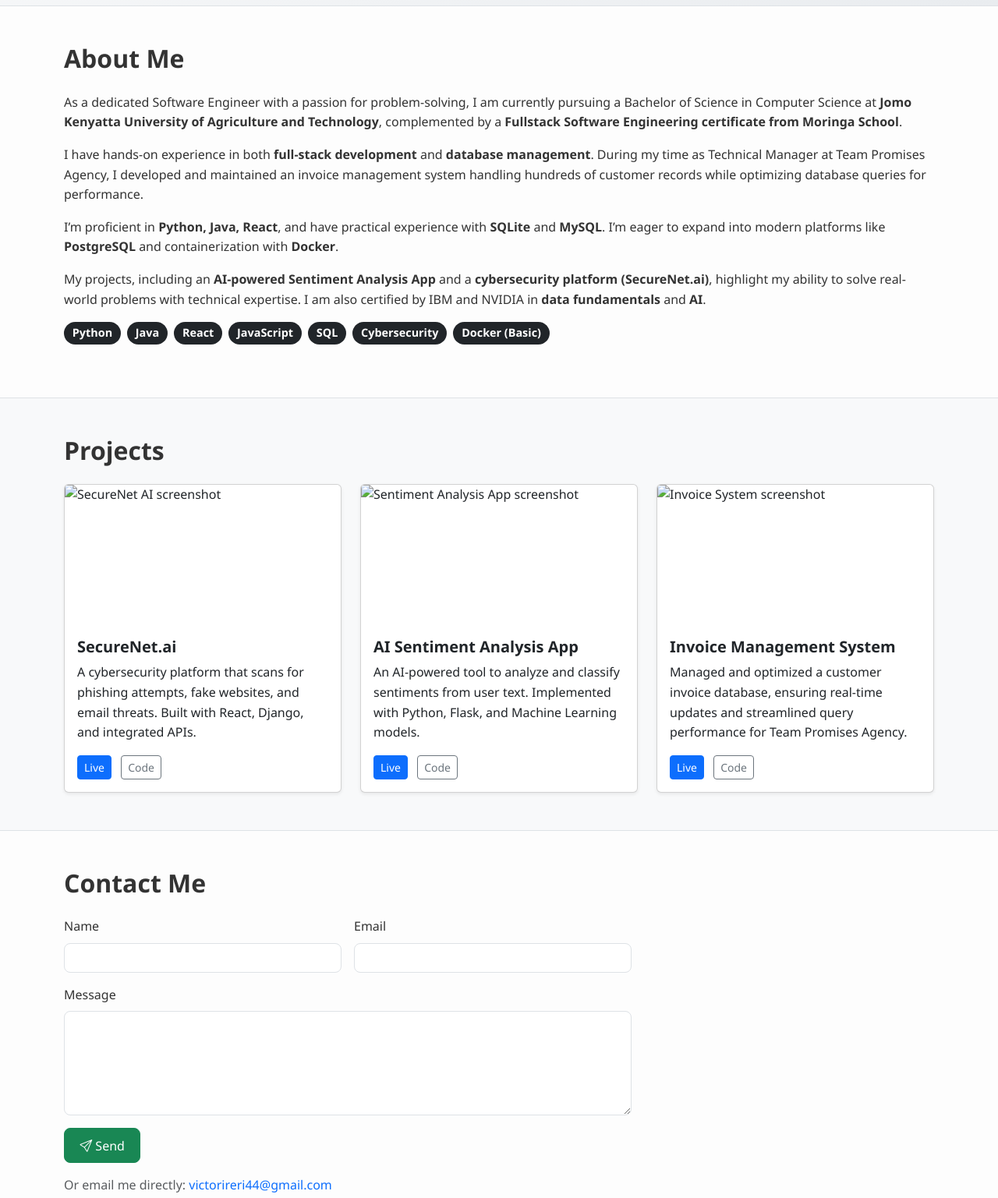
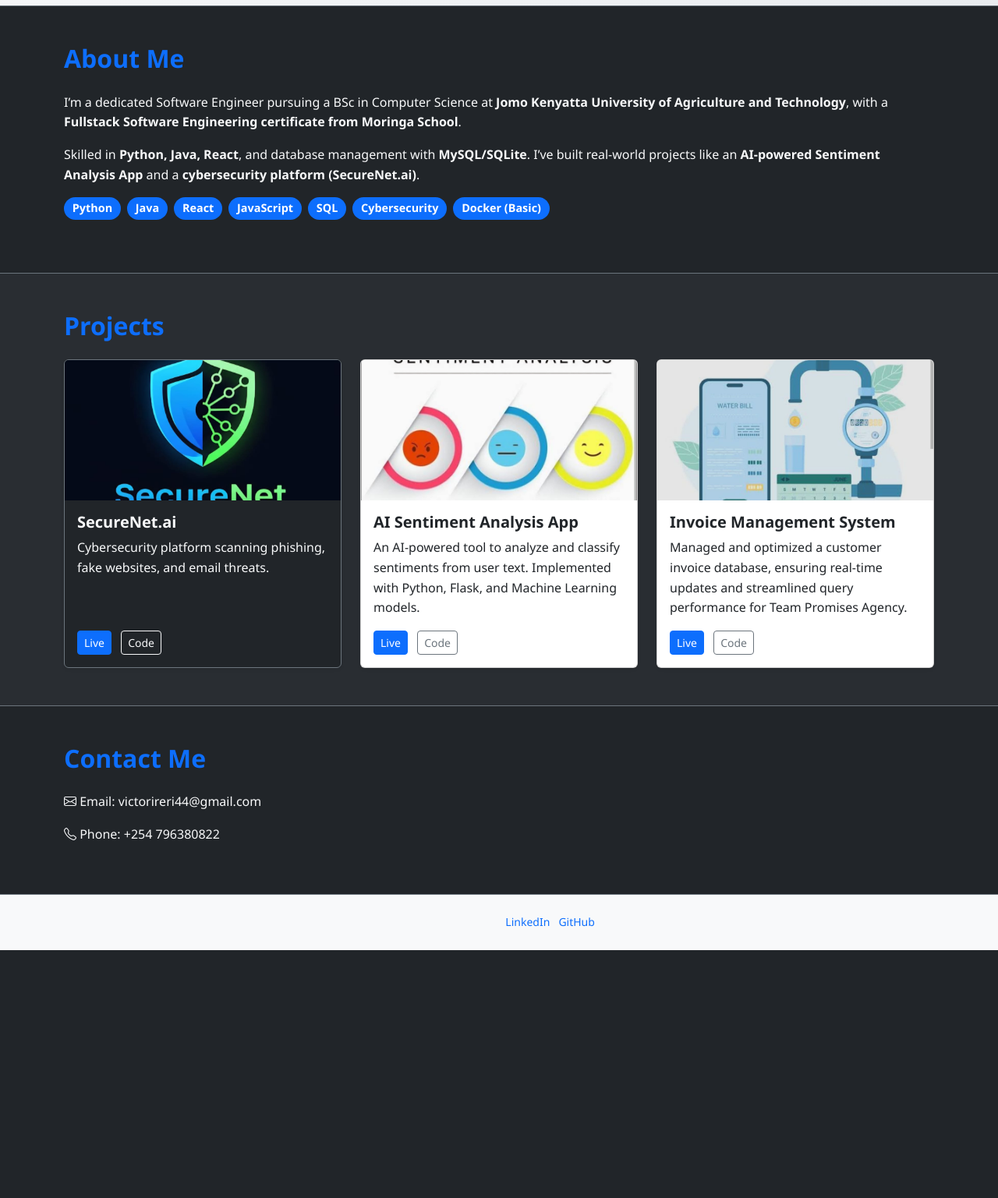
Before and after one commit to oneminuteman/portfolio, a plain HTML site: page index.html in a window 1280 px wide. Shown: the part 360-1897 px from the top of the page at 78% size. After the commit the page ends 1579 px from the top, so only its background shows below. Drawn offline with nearby package versions, Linux system fonts and the light colour scheme; files whose address does not match are found by name.

Commit message:
3rd portfolio

```diff
--- a/index.html
+++ b/index.html
@@ -6,15 +6,15 @@
   <title>Victor Ireri — Portfolio</title>
   <meta name="description" content="Portfolio of Victor Ireri: Software Engineer, Fullstack Developer, Database Enthusiast." />
 
-  <!-- Open Graph (for previews) -->
+  <!-- Open Graph -->
   <meta property="og:title" content="Victor Ireri — Portfolio" />
   <meta property="og:description" content="Software Engineer skilled in Python, Java, React, SQL, and cybersecurity solutions." />
   <meta property="og:type" content="website" />
   <meta property="og:url" content="https://oneminuteman.github.io/portfolio/" />
-  <meta property="og:image" content="images\WhatsApp Image 2025-08-22 at 10.06.09 AM.jpeg" />
+  <meta property="og:image" content="images/profile.jpg" />
 
   <!-- Favicon -->
-  <link rel="icon" href="images\WhatsApp Image 2025-08-22 at 10.06.09 AM.jpeg" />
+  <link rel="icon" href="images/profile.jpg" />
 
   <!-- Bootstrap + Icons -->
   <link href="https://cdn.jsdelivr.net/npm/bootstrap@5.3.3/dist/css/bootstrap.min.css" rel="stylesheet">
@@ -23,11 +23,11 @@
   <!-- Custom Styles -->
   <link rel="stylesheet" href="styles.css" />
 </head>
-<body>
+<body class="bg-dark text-light">
   <!-- Nav -->
-  <nav class="navbar navbar-expand-lg bg-body-tertiary sticky-top border-bottom">
+  <nav class="navbar navbar-expand-lg navbar-dark bg-dark sticky-top border-bottom border-secondary">
     <div class="container">
-      <a class="navbar-brand fw-bold" href="#">Victor Ireri</a>
+      <a class="navbar-brand fw-bold text-primary" href="#">Victor Ireri</a>
       <button class="navbar-toggler" data-bs-toggle="collapse" data-bs-target="#nav">
         <span class="navbar-toggler-icon"></span>
       </button>
@@ -42,14 +42,14 @@
   </nav>
 
   <!-- Hero -->
-  <header class="py-5 bg-light border-bottom">
+  <header class="py-5 border-bottom border-secondary">
     <div class="container d-flex flex-column flex-lg-row align-items-center gap-4">
-      <img src="C:\Users\Hp\oneminuteman\projects\portfolio\images\WhatsApp Image 2025-08-22 at 10.06.09 AM.jpeg" alt="Victor Ireri headshot" class="rounded-circle hero-img" width="200">
+      <img src="images/profile.jpg" alt="Victor Ireri headshot" class="rounded-circle hero-img" width="200">
       <div>
-        <h1 class="display-5 fw-bold">Hi, I’m Victor Ireri</h1>
+        <h1 class="display-5 fw-bold text-primary">Hi, I’m Victor Ireri</h1>
         <p class="lead mb-3">A Software Engineer passionate about problem-solving, full-stack development, and building secure web experiences.</p>
         <a class="btn btn-primary btn-lg me-2" href="#projects"><i class="bi bi-rocket-takeoff"></i> See Projects</a>
-        <a class="btn btn-outline-secondary btn-lg" href="#contact"><i class="bi bi-envelope"></i> Contact</a>
+        <a class="btn btn-outline-light btn-lg" href="#contact"><i class="bi bi-envelope"></i> Contact</a>
       </div>
     </div>
   </header>
@@ -57,62 +57,50 @@
   <!-- About -->
   <section id="about" class="py-5">
     <div class="container">
-      <h2 class="mb-4">About Me</h2>
+      <h2 class="mb-4 text-primary">About Me</h2>
       <p>
-        As a dedicated Software Engineer with a passion for problem-solving, I am currently pursuing a Bachelor of Science in Computer Science at
-        <strong>Jomo Kenyatta University of Agriculture and Technology</strong>, complemented by a
+        I’m a dedicated Software Engineer pursuing a BSc in Computer Science at
+        <strong>Jomo Kenyatta University of Agriculture and Technology</strong>, with a
         <strong>Fullstack Software Engineering certificate from Moringa School</strong>.
       </p>
       <p>
-        I have hands-on experience in both <strong>full-stack development</strong> and <strong>database management</strong>.
-        During my time as Technical Manager at Team Promises Agency, I developed and maintained an invoice management system
-        handling hundreds of customer records while optimizing database queries for performance.
-      </p>
-      <p>
-        I’m proficient in <strong>Python, Java, React</strong>, and have practical experience with <strong>SQLite</strong> and <strong>MySQL</strong>.
-        I’m eager to expand into modern platforms like <strong>PostgreSQL</strong> and containerization with <strong>Docker</strong>.
-      </p>
-      <p>
-        My projects, including an <strong>AI-powered Sentiment Analysis App</strong> and a <strong>cybersecurity platform (SecureNet.ai)</strong>,
-        highlight my ability to solve real-world problems with technical expertise.
-        I am also certified by IBM and NVIDIA in <strong>data fundamentals</strong> and <strong>AI</strong>.
+        Skilled in <strong>Python, Java, React</strong>, and database management with <strong>MySQL/SQLite</strong>.
+        I’ve built real-world projects like an <strong>AI-powered Sentiment Analysis App</strong> and a <strong>cybersecurity platform (SecureNet.ai)</strong>.
       </p>
       <ul class="list-inline">
-        <li class="list-inline-item badge text-bg-dark me-1 mb-1">Python</li>
-        <li class="list-inline-item badge text-bg-dark me-1 mb-1">Java</li>
-        <li class="list-inline-item badge text-bg-dark me-1 mb-1">React</li>
-        <li class="list-inline-item badge text-bg-dark me-1 mb-1">JavaScript</li>
-        <li class="list-inline-item badge text-bg-dark me-1 mb-1">SQL</li>
-        <li class="list-inline-item badge text-bg-dark me-1 mb-1">Cybersecurity</li>
-        <li class="list-inline-item badge text-bg-dark me-1 mb-1">Docker (Basic)</li>
+        <li class="list-inline-item badge bg-primary me-1 mb-1">Python</li>
+        <li class="list-inline-item badge bg-primary me-1 mb-1">Java</li>
+        <li class="list-inline-item badge bg-primary me-1 mb-1">React</li>
+        <li class="list-inline-item badge bg-primary me-1 mb-1">JavaScript</li>
+        <li class="list-inline-item badge bg-primary me-1 mb-1">SQL</li>
+        <li class="list-inline-item badge bg-primary me-1 mb-1">Cybersecurity</li>
+        <li class="list-inline-item badge bg-primary me-1 mb-1">Docker (Basic)</li>
       </ul>
     </div>
   </section>
 
   <!-- Projects -->
-  <section id="projects" class="py-5 bg-light border-top border-bottom">
+  <section id="projects" class="py-5 border-top border-bottom border-secondary bg-secondary bg-opacity-10">
     <div class="container">
-      <h2 class="mb-4">Projects</h2>
+      <h2 class="mb-4 text-primary">Projects</h2>
       <div class="row g-4">
         <!-- Project 1 -->
         <div class="col-md-6 col-lg-4">
-          <div class="card h-100 shadow-sm">
+          <div class="card h-100 bg-dark text-light border-secondary shadow-sm">
             <img src="images/project1.jpg" class="card-img-top" alt="SecureNet AI screenshot">
             <div class="card-body d-flex flex-column">
               <h5 class="card-title">SecureNet.ai</h5>
-              <p class="card-text flex-grow-1">
-                A cybersecurity platform that scans for phishing attempts, fake websites, and email threats.
-                Built with React, Django, and integrated APIs.
-              </p>
+              <p class="card-text flex-grow-1">Cybersecurity platform scanning phishing, fake websites, and email threats.</p>
               <div>
                 <a href="#" class="btn btn-primary btn-sm me-2" target="_blank">Live</a>
-                <a href="https://github.com/joshking-vs/secureNet-frontend" class="btn btn-outline-secondary btn-sm" target="_blank">Code</a>
+                <a href="https://github.com/joshking-vs/secureNet-frontend" class="btn btn-outline-light btn-sm" target="_blank">Code</a>
               </div>
             </div>
           </div>
         </div>
+        <!-- Add other projects as before -->
 
-        <!-- Project 2 -->
+         <!-- Project 2 -->
         <div class="col-md-6 col-lg-4">
           <div class="card h-100 shadow-sm">
             <img src="images/project2.jpg" class="card-img-top" alt="Sentiment Analysis App screenshot">
@@ -154,36 +142,18 @@
   <!-- Contact -->
   <section id="contact" class="py-5">
     <div class="container">
-      <h2 class="mb-4">Contact Me</h2>
-      <form action="https://formspree.io/f/your_form_id" method="POST" class="row g-3 col-lg-8">
-        <div class="col-md-6">
-          <label class="form-label">Name</label>
-          <input name="name" class="form-control" required>
-        </div>
-        <div class="col-md-6">
-          <label class="form-label">Email</label>
-          <input name="email" type="email" class="form-control" required>
-        </div>
-        <div class="col-12">
-          <label class="form-label">Message</label>
-          <textarea name="message" rows="5" class="form-control" required></textarea>
-        </div>
-        <div class="col-12">
-          <button class="btn btn-success"><i class="bi bi-send"></i> Send</button>
-        </div>
-      </form>
-      <p class="mt-3 text-muted">
-        Or email me directly: <a href="mailto:victorireri.dev@gmail.com">victorireri44@gmail.com</a>
-      </p>
+      <h2 class="mb-4 text-primary">Contact Me</h2>
+      <p><i class="bi bi-envelope"></i> Email: <a href="mailto:victorireri44@gmail.com" class="text-light">victorireri44@gmail.com</a></p>
+      <p><i class="bi bi-telephone"></i> Phone: <a href="tel:+254796380822" class="text-light">+254 796380822</a></p>
     </div>
   </section>
 
   <!-- Footer -->
-  <footer class="py-4 text-center border-top">
+  <footer class="py-4 text-center border-top border-secondary">
     <div class="container small">
       © <span id="year"></span> Victor Ireri ·
-      <a href="https://www.linkedin.com/in/victor-ireri-17b152309/" target="_blank">LinkedIn</a> ·
-      <a href="https://github.com/oneminuteman" target="_blank">GitHub</a>
+      <a href="https://www.linkedin.com/in/victor-ireri-17b152309/" target="_blank" class="text-primary">LinkedIn</a> ·
+      <a href="https://github.com/oneminuteman" target="_blank" class="text-primary">GitHub</a>
     </div>
   </footer>
 
```
Also changed, not shown: images/profile.jpg (renamed from images/WhatsApp Image 2025-08-22 at 10.06.09 AM.jpeg), images/project1.jpg (added), images/project2.jpg (added), images/project3.jpg (added).
